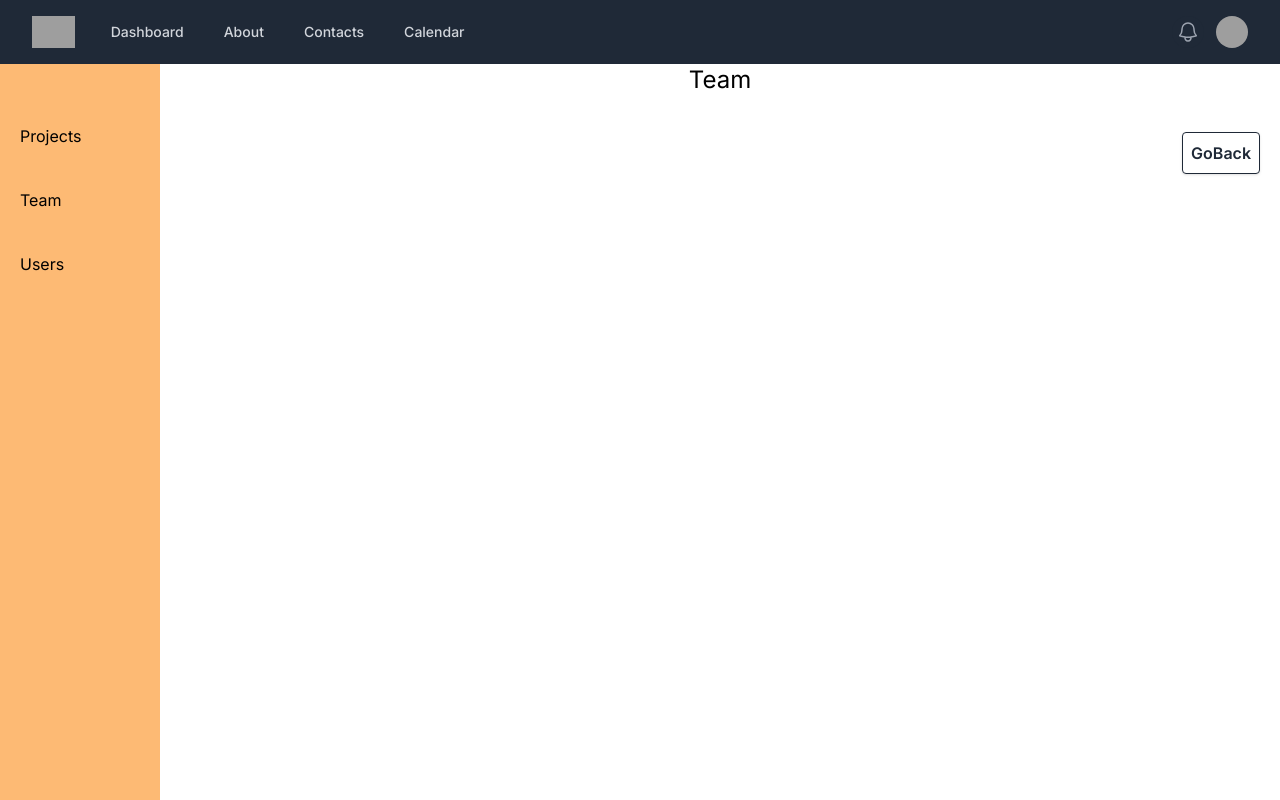
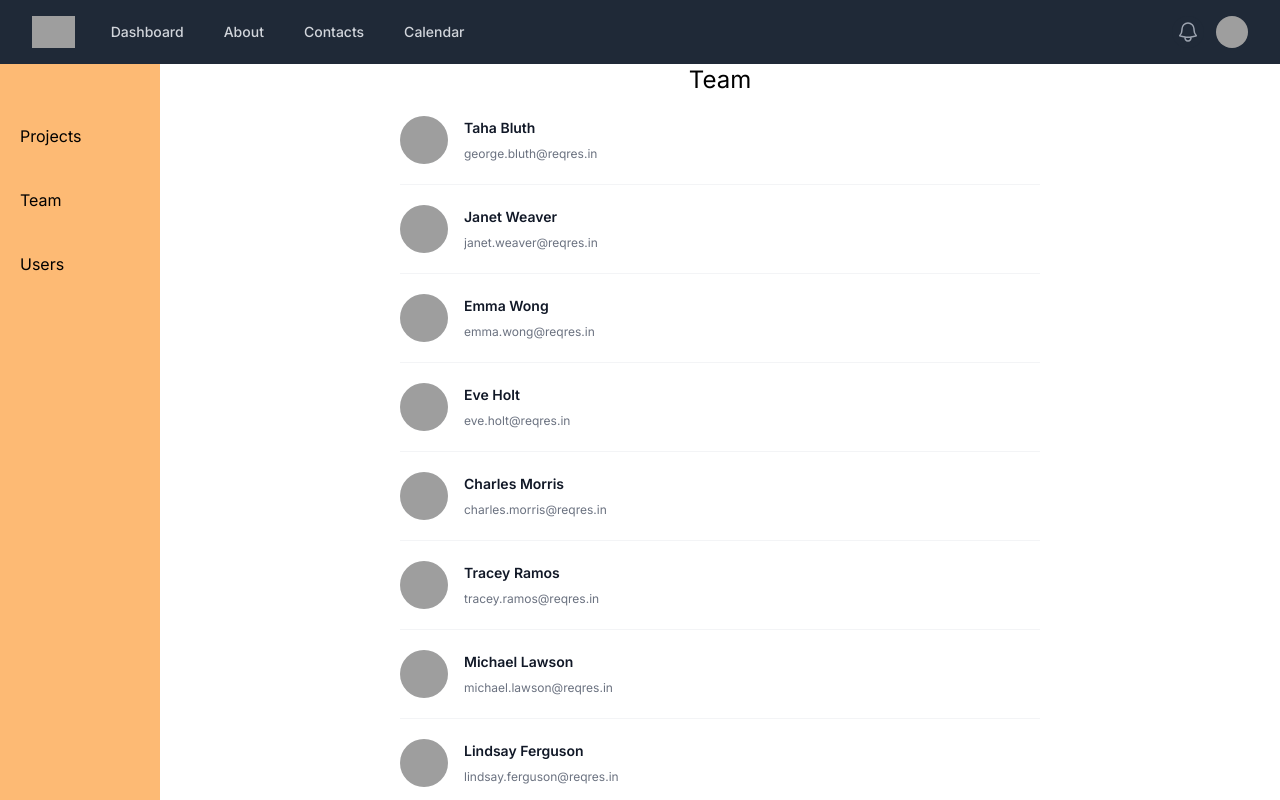
Before and after one commit to tahamurat-doser/my-next-app, a Next.js app: page /dashboard/team in a window 1280 px wide. Shown: the top 800 px of the page. Built offline with nearby package versions, Linux system fonts and the light colour scheme; data requests are answered from the project's data file; grey boxes are pictures that could not be loaded.

Commit message:
fetch cashe

```diff
--- a/db.json
+++ b/db.json
@@ -3,7 +3,7 @@
         {
           "id": 1,
           "email": "george.bluth@reqres.in",
-          "first_name": "George",
+          "first_name": "Taha",
           "last_name": "Bluth",
           "avatar": "https://reqres.in/img/faces/1-image.jpg"
         },
--- a/package.json
+++ b/package.json
@@ -7,7 +7,7 @@
     "build": "next build",
     "start": "next start",
     "lint": "next lint",
-    "server": "json-server --watch db.json --port8080"
+    "server": "json-server --watch db.json --port 8080"
   },
   "dependencies": {
     "@headlessui/react": "^2.0.4",
--- a/src/app/(private)/dashboard/team/page.jsx
+++ b/src/app/(private)/dashboard/team/page.jsx
@@ -1,15 +1,39 @@
-import GoBack from '@/components/GoBack'
-import React from 'react'
+import GoBack from "@/components/GoBack";
+import React from "react";
+import { getUsers } from "@/helper/apiFunctions";
 
-const Team = () => {
+const Team = async () => {
+  const users = await getUsers();
+  console.log(users);
   return (
     <div>
-    <h1 className='text-2xl text-center'>Team </h1>
-    <div className='m-5' >
-          <GoBack />
+      <h1 className="text-2xl text-center">Team </h1>
+      <ul role="list" className="divide-y divide-gray-100 ">
+        {users.map((person) => (
+          <li key={person.email} className="flex justify-between gap-x-6 py-5 w-[50vw] m-auto">
+            <div className="flex min-w-0 gap-x-4">
+              <img
+                className="h-12 w-12 flex-none rounded-full bg-gray-50"
+                src={person.avatar}
+                alt=""
+              />
+              <div className="min-w-0 flex-auto">
+                <p className="text-sm font-semibold leading-6 text-gray-900">
+                  {person.first_name} {person.last_name}
+                </p>
+                <p className="mt-1 truncate text-xs leading-5 text-gray-500">
+                  {person.email}
+                </p>
+              </div>
+            </div>
+          </li>
+        ))}
+      </ul>
+      <div className="m-4">
+        <GoBack />
+      </div>
     </div>
-</div>
-  )
-}
+  );
+};
 
-export default Team
+export default Team;
--- /dev/null
+++ b/src/helper/apiFunctions.js
@@ -0,0 +1,31 @@
+
+const URL = `http://localhost:8080/users`;
+
+/* export async function getUsers() { //! catch mekanizması ile yaptık database değişsse bile uı a basılan veri değişmedi.
+    const res = await fetch(URL)
+    // The return value is *not* serialized
+    // You can return Date, Map, Set, etc.
+
+    if (!res.ok) {
+      // This will activate the closest `error.js` Error Boundary
+      throw new Error('Failed to fetch data')
+    }
+   const data = await res.json();
+
+    return data;
+  } */
+
+
+export async function getUsers() {
+    const res = await fetch(URL)
+    // The return value is *not* serialized
+    // You can return Date, Map, Set, etc.
+
+    if (!res.ok) {
+      // This will activate the closest `error.js` Error Boundary
+      throw new Error('Failed to fetch data')
+    }
+   const data = await res.json();
+
+    return data;
+  }
```
